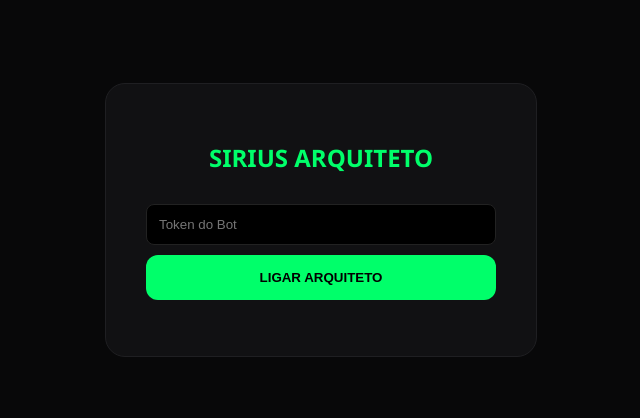
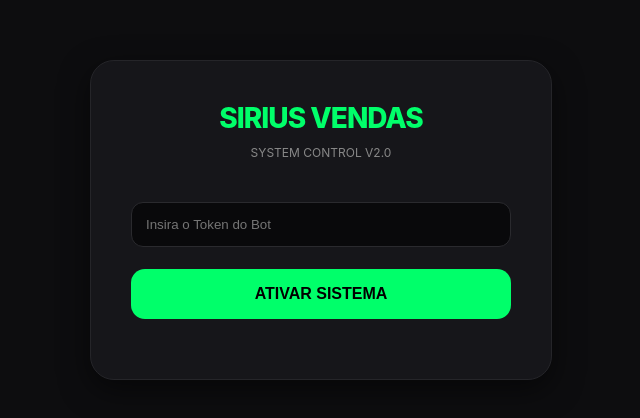
Before and after one commit to gabrielcostinha224-ship-it/cria-o-de-servidores, a website: page index.html in a window 1280 px wide. Shown: the part 180-598 px from the top of the page, without its empty margins (319-959 px from the left). Drawn offline with Linux system fonts and the light colour scheme.

Commit message:
Update index.html

```diff
--- a/index.html
+++ b/index.html
@@ -2,34 +2,60 @@
 <html lang="pt-br">
 <head>
     <meta charset="UTF-8">
-    <title>Sirius Arquiteto | Painel</title>
+    <meta name="viewport" content="width=device-width, initial-scale=1.0">
+    <title>Sirius Vendas | Dashboard</title>
     <style>
-        body { background: #080809; color: #fff; font-family: 'Segoe UI', sans-serif; display: flex; justify-content: center; align-items: center; height: 100vh; margin: 0; }
-        .box { background: #111113; padding: 40px; border-radius: 20px; width: 350px; border: 1px solid #1f1f22; text-align: center; }
-        h1 { color: #00ff6a; font-size: 24px; margin-bottom: 20px; }
-        input { width: 100%; padding: 12px; margin: 10px 0; border-radius: 8px; border: 1px solid #222; background: #000; color: #fff; box-sizing: border-box; }
-        button { width: 100%; padding: 15px; background: #00ff6a; border: none; border-radius: 12px; font-weight: bold; cursor: pointer; transition: 0.3s; }
-        button:hover { background: #00d659; transform: scale(1.05); }
+        body { background: #0d0d0f; color: #fff; font-family: 'Inter', sans-serif; display: flex; justify-content: center; align-items: center; height: 100vh; margin: 0; }
+        .container { background: #16161a; padding: 40px; border-radius: 24px; width: 380px; border: 1px solid #252529; text-align: center; box-shadow: 0 10px 30px rgba(0,0,0,0.5); }
+        .logo { color: #00ff6a; font-size: 28px; font-weight: 800; letter-spacing: -1px; margin-bottom: 10px; }
+        .status-bar { font-size: 12px; color: #888; margin-bottom: 30px; text-transform: uppercase; }
+        input { width: 100%; padding: 14px; margin: 12px 0; border-radius: 12px; border: 1px solid #2a2a2e; background: #09090b; color: #fff; box-sizing: border-box; outline: none; transition: 0.3s; }
+        input:focus { border-color: #00ff6a; }
+        button { width: 100%; padding: 16px; background: #00ff6a; color: #000; border: none; border-radius: 14px; font-weight: bold; font-size: 16px; cursor: pointer; transition: 0.3s; margin-top: 10px; }
+        button:hover { background: #00d659; transform: translateY(-2px); box-shadow: 0 5px 15px rgba(0, 255, 106, 0.2); }
+        #s { margin-top: 20px; font-weight: 500; font-size: 14px; }
     </style>
 </head>
 <body>
-    <div class="box">
-        <h1>SIRIUS ARQUITETO</h1>
-        <input type="password" id="t" placeholder="Token do Bot">
-        <button onclick="ligar()">LIGAR ARQUITETO</button>
+    <div class="container">
+        <div class="logo">SIRIUS VENDAS</div>
+        <div class="status-bar">System Control v2.0</div>
+
+        <input type="password" id="t" placeholder="Insira o Token do Bot">
+        <button onclick="ligar()">ATIVAR SISTEMA</button>
+
         <p id="s"></p>
     </div>
+
     <script>
         async function ligar() {
             const s = document.getElementById('s');
-            s.innerText = "⏳ Ativando...";
+            const btn = document.querySelector('button');
+
+            s.innerText = "⏳ Autenticando com Discord...";
+            s.style.color = "#888";
+            btn.disabled = true;
+
+            try {
                 const res = await fetch('/ligar-bot', {
                     method: 'POST',
                     headers: {'Content-Type': 'application/json'},
                     body: JSON.stringify({ token: document.getElementById('t').value })
                 });
                 const data = await res.json();
-            if(data.msg === "OK") s.innerText = "✅ ONLINE!";
+
+                if(data.msg === "OK") {
+                    s.innerText = "✅ SISTEMA ONLINE E OPERANTE!";
+                    s.style.color = "#00ff6a";
+                } else {
+                    s.innerText = "❌ ERRO: TOKEN INVÁLIDO";
+                    s.style.color = "#ff4444";
+                    btn.disabled = false;
+                }
+            } catch (e) {
+                s.innerText = "❌ ERRO NA CONEXÃO";
+                btn.disabled = false;
+            }
         }
     </script>
 </body>
```
Lines whose indentation alone changed are shown as unchanged.
